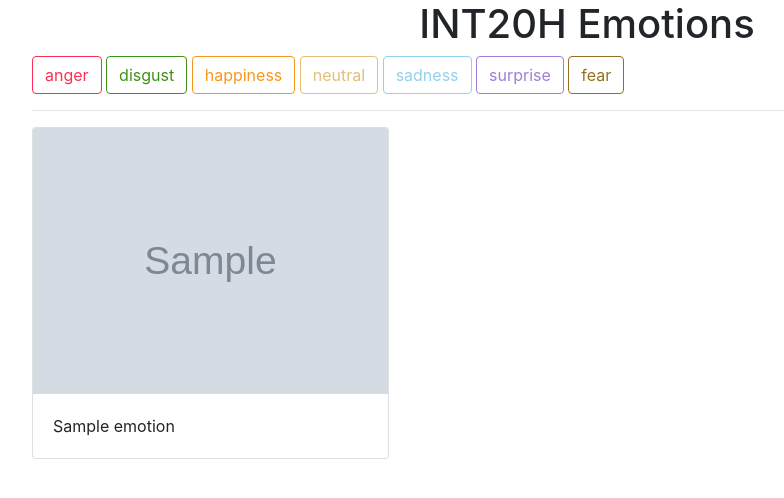
After one commit to not-a-dev0/INT20H_test, a Flask app: template app/templates/content.html in a window 1280 px wide. The commit adds this page. Shown: the top 498 px of the page, without its empty margins (53-837 px from the left). Run offline with Flask 2, Linux system fonts and the light colour scheme; the template is opened without the code that fills it: most values are stand-ins (such as "Sample title", 1, 10 or a date in 2020); grey boxes marked "Sample" are stand-in pictures; some libraries are stand-ins or nearby versions.

Commit message:
added frontend

```diff
--- a/app/__init__.py
+++ b/app/__init__.py
@@ -9,7 +9,7 @@ try:
     from app import routes
 
     db_updater = DBUpdater("Database Updater")
-    db_updater.start()
+    # db_updater.start()
 
     if __name__ == '__main__':
         app.run(debug=True)
--- a/app/dbmanager/photos_info_manager.py
+++ b/app/dbmanager/photos_info_manager.py
@@ -15,6 +15,11 @@ class PhotosInfoManager:
 
         except:
             print("collection already exists")
+
+    def get_all_photos(self):
+        photos_info_collection = self.arangodb.collection('photos_info_collection')
+        photos_info_document = photos_info_collection.get("photos_info_document")
+        return photos_info_document['photos']
 
     def push_photos_info(self, photos_info):
         if len(photos_info) == 0:
--- a/app/routes.py
+++ b/app/routes.py
@@ -1,13 +1,16 @@
 from flask import render_template
 
 from app import app
+from app.dbmanager.photos_info_manager import PhotosInfoManager
 from app.flickr.flickr_api import FlickrPhotosGetter
 from app.faceplusplus.faceplusplus_api import FacePlusPlusApi
 
 
 @app.route('/')
 def hello_world():
-    return render_template('base.html')
+    photos_manager = PhotosInfoManager()
+    photos = photos_manager.get_all_photos()
+    return render_template('content.html', photos=photos)
 
 
 @app.route('/flickr')
--- /dev/null
+++ b/app/static/style.css
@@ -0,0 +1,109 @@
+body {
+    --anger-color: #FB3054;
+    --disgust-color: #3f9016;
+    --happiness-color: #f9971c;
+    --neutral-color: #e3bf79;
+    --sadness-color: #94d1ef;
+    --surprise-color: #9f7ed7;
+    --fear-color: #986f20;
+
+}
+
+.anger {
+    color: var(--anger-color);
+}
+.disgust {
+    color: var(--disgust-color);
+}
+.happiness{
+    color: var(--happiness-color);
+}
+.neutral {
+    color: var(--neutral-color);
+}
+.sadness {
+    color: var(--sadness-color);
+}
+.surprise {
+    color: var(--surprise-color);
+}
+.fear {
+    color: var(--fear-color);
+}
+
+.btn-anger {
+    color: var(--anger-color);
+    border-color: var(--anger-color);
+}
+
+.btn-anger:hover, .anger-selected {
+    color: white;
+    background-color: var(--anger-color);
+    border-color: var(--anger-color);
+}
+
+.btn-disgust {
+    color: var(--disgust-color);
+    border-color: var(--disgust-color);
+}
+
+.btn-disgust:hover, .disgust-selected {
+    color: white;
+    background-color: var(--disgust-color);
+    border-color: var(--disgust-color);
+}
+
+.btn-happiness {
+    color: var(--happiness-color);
+    border-color: var(--happiness-color);
+}
+
+.btn-happiness:hover, .happiness-selected {
+    color: white;
+    background-color: var(--happiness-color);
+    border-color: var(--happiness-color);
+}
+
+.btn-neutral {
+    color: var(--neutral-color);
+    border-color: var(--neutral-color);
+}
+
+.btn-neutral:hover, .neutral-selected {
+    color: white;
+    background-color: var(--neutral-color);
+    border-color: var(--neutral-color);
+}
+
+.btn-sadness {
+    color: var(--sadness-color);
+    border-color: var(--sadness-color);
+}
+
+.btn-sadness:hover, .sadness-selected {
+    color: white;
+    background-color: var(--sadness-color);
+    border-color: var(--sadness-color);
+}
+
+.btn-surprise {
+    color: var(--surprise-color);
+    border-color: var(--surprise-color);
+}
+
+.btn-surprise:hover, .surprise-selected {
+    color: white;
+    background-color: var(--surprise-color);
+    border-color: var(--surprise-color);
+}
+
+.btn-fear {
+    color: var(--fear-color);
+    border-color: var(--fear-color);
+}
+
+.btn-fear:hover, .fear-selected {
+    color: white;
+    background-color: var(--fear-color);
+    border-color: var(--fear-color);
+}
--- a/app/templates/base.html
+++ b/app/templates/base.html
@@ -4,24 +4,27 @@
     <meta charset="UTF-8">
     <title>Emotion Filter</title>
 
-    <link rel="stylesheet" href="https://stackpath.bootstrapcdn.com/bootstrap/4.1.3/css/bootstrap.min.css"
-          integrity="sha384-MCw98/SFnGE8fJT3GXwEOngsV7Zt27NXFoaoApmYm81iuXoPkFOJwJ8ERdknLPMO" crossorigin="anonymous">
+    <link rel="stylesheet" href="https://maxcdn.bootstrapcdn.com/bootstrap/4.0.0/css/bootstrap.min.css"
+          integrity="sha384-Gn5384xqQ1aoWXA+058RXPxPg6fy4IWvTNh0E263XmFcJlSAwiGgFAW/dAiS6JXm" crossorigin="anonymous">
     <link href="https://fonts.googleapis.com/css?family=Open+Sans+Condensed:300" rel="stylesheet">
-{#    <link rel="stylesheet" type="text/css" href="../static/style.css">#}
+    <link rel="stylesheet" type="text/css" href="../static/style.css">
 
 </head>
 
-<body class="backcol">
-<div class="top">
-    <nav class="navbar navbar-expand-lg navbar-light">
-        <div class="collapse navbar-collapse" id="navbarSupportedContent">
-            <h1>Emotion Filter</h1>
-        </div>
-    </nav>
-</div>
+<!--<body class="backcol">-->
+<!--<div class="top">-->
+<!--<nav class="navbar navbar-expand-lg navbar-light">-->
+<!--<div class="collapse navbar-collapse" id="navbarSupportedContent">-->
+<!--<h1>Emotion Filter</h1>-->
+<!--</div>-->
+<!--</nav>-->
+<!--</div>-->
+<h1 class="text-center">INT20H Emotions</h1>
 
 <div class="container-fluid mt-2">
-    {% block content %}{% endblock %}
+    {% block content %}
+
+    {% endblock %}
 </div>
 
 
--- /dev/null
+++ b/app/templates/content.html
@@ -0,0 +1,82 @@
+{% extends "base.html" %}
+{% block content %}
+<div class="container justify-content-center">
+    <div id="filter" class="">
+        <!--<p class="control" onClick=selectCategory(e)>-->
+        <button type="button" class="btn btn-outline-light btn-anger" onclick="selectEmotion('anger')">anger</button>
+        <button type="button" class="btn btn-outline-dark btn-disgust" onclick="selectEmotion('disgust')">disgust
+        </button>
+        <button type="button" class="btn btn-outline-dark btn-happiness" onclick="selectEmotion('happiness')">
+            happiness
+        </button>
+        <button type="button" class="btn btn-outline-dark btn-neutral" onclick="selectEmotion('neutral')">neutral
+        </button>
+        <button type="button" class="btn btn-outline-dark btn-sadness" onclick="selectEmotion('sadness')">sadness
+        </button>
+        <button type="button" class="btn btn-outline-dark btn-surprise" onclick="selectEmotion('surprise')">surprise
+        </button>
+        <button type="button" class="btn btn-outline-dark btn-fear" onclick="selectEmotion('fear')">fear</button>
+    </div>
+    <hr>
+    <div id="photos">
+        <div class="card-columns">
+            {% for photo in photos %}
+            <div class="card">
+                <img class="card-img-top" src="{{ photo.url }}" alt="Card image cap">
+                {% if (photo.emotions) | length > 0 %}
+                <div class="card-body">
+                    <p class="card-text">{% for emotion in photo.emotions %} <span
+                            class="{{emotion}} text-center">{{emotion}} </span>{%endfor%}</p>
+                </div>
+                {% else %}
+                <div class="card-body">
+                    <p class="card-text">NO EMOTIONS HERE</p>
+                </div>
+                {% endif %}
+            </div>
+            {% endfor %}
+        </div>
+    </div>
+</div>
+
+<script>
+    let selectedEmotions = [];
+
+    let selectEmotion = function (emotion) {
+        let buttonClicked = document.getElementsByClassName("btn-" + emotion)[0];
+        let className = emotion + "-selected";
+        if (selectedEmotions.includes(emotion)) {
+            buttonClicked.classList.remove(className);
+            selectedEmotions.splice(selectedEmotions.indexOf(emotion), 1)
+        } else {
+            buttonClicked.classList.add(className);
+            selectedEmotions.push(emotion)
+        }
+
+        // {photos}}.sort(comparePhotosByEmotions);
+
+        var div = document.querySelector('#photos'),
+            text = document.querySelectorAll('#photos .card-text');
+        console.log(text);
+        var paraArr = [].slice.call(text).sort(comparePhotosByEmotions);
+        console.log(paraArr);
+        // paraArr.forEach(function (p) {
+        //     div.appendChild(p);
+        // });
+
+    };
+
+    function comparePhotosByEmotions(a, b) {
+        for (let emotion in selectedEmotions) {
+            console.log(a);
+            if (a.textContent.includes(emotion) && !b.textContent.includes(emotion)) {
+                return 1
+            } else if (!a.textContent.includes(emotion) && b.textContent.includes(emotion)) {
+                return -1;
+            } else if (a.textContent.includes(emotion) && b.textContent.includes(emotion)) {
+                return 0;
+            }
+        }
+    }
+</script>
+{% endblock %}
--- a/app/threads/DB_updater.py
+++ b/app/threads/DB_updater.py
@@ -37,7 +37,7 @@ class DBUpdater(threading.Thread):
                 new_photos_info = FacePlusPlusApi.detect_faces(new_photos)
                 photos_info_db_manager.push_photos_info(new_photos_info)
 
-            time.sleep(60 * 10)  # in seconds
+            time.sleep(10)  # in seconds
 
     def stop(self):
         self.isWorking = False
```
Also changed, not shown: app/static/__init__.py (added).
